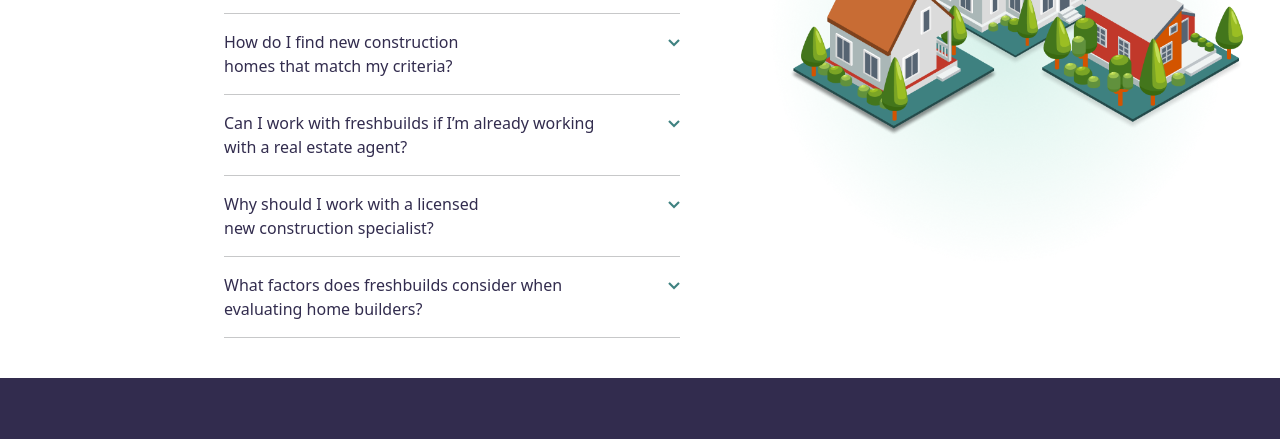
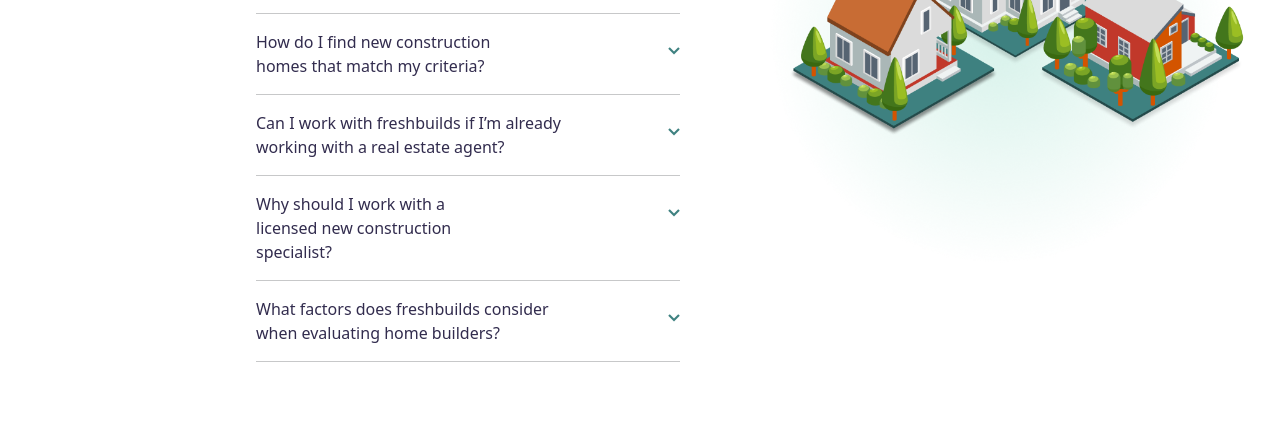
Before and after one commit to zarrar79/Freshbuilds, a plain HTML site: page index.html in a window 1280 px wide. Shown: the part 3467-3906 px from the top of the page. Drawn offline with Linux system fonts and the light colour scheme.

Commit message:
first commit

```diff
--- a/index.css
+++ b/index.css
@@ -549,10 +549,10 @@ margin-left: 3vh;
 }
 .fourth{
   margin-top: 2vh;
-  margin-left: 28vh;
+  margin-left: 32vh;
   /* border: 1px red solid; */
   display: flex;
-  margin-bottom: 3vh;
+  margin-bottom: 8vh;
 }
 .fourthl{
   margin-top: 11vh;
@@ -573,7 +573,7 @@ margin-left: 3vh;
 }
 .what{
   font-weight: 500;
-  font-size: 16;
+  font-size: 16px;
   color: rgba(50, 44, 78, 1);
 }
 .wflex{
@@ -584,6 +584,7 @@ margin-left: 3vh;
   display: flex;
 }
 .dropdown{
+  margin-top: 1vh;
   margin-left: 5vh;
 }
 .wflex1{
@@ -601,6 +602,7 @@ hr{
   border: 1px;
 }
 .foot{
+  padding-top: 1vh;
   background-color:rgba(50, 44, 78, 1);
   height: auto;
   padding-bottom: 1vh;
--- a/index.html
+++ b/index.html
@@ -257,22 +257,22 @@
                         <hr>
                         <div class="wflex">
                             <div class="what" >How do I find new construction homes that match my criteria?</div>
-                        <div class="dropdown" style="margin-left: 20.5vh;"><img src="Vector.png" alt=""></div>
+                        <div class="dropdown" style="margin-left: 22vh;"><img src="Vector.png" alt=""></div>
                         </div>
                         <hr>
                         <div class="wflex">
                             <div class="what">Can I work with freshbuilds if I’m already working with a real estate agent?</div>
-                        <div class="dropdown" style="margin-left: 7.5vh;"><img src="Vector.png" alt=""></div>
+                        <div class="dropdown" style="margin-left: 8vh;"><img src="Vector.png" alt=""></div>
                         </div>
                         <hr>
                         <div class="wflex">
                             <div class="what">Why should I work with a licensed new construction specialist?</div>
-                        <div class="dropdown" style="margin-left: 20.4vh;"><img src="Vector.png" alt=""></div>
+                        <div class="dropdown" style="margin-left: 21.8vh;"><img src="Vector.png" alt=""></div>
                         </div>
                         <hr>
                         <div class="wflex">
                             <div class="what">What factors does freshbuilds consider when evaluating home builders?</div>
-                        <div class="dropdown" style="margin-left: 10vh;"><img src="Vector.png" alt=""></div>
+                        <div class="dropdown" style="margin-left: 11vh;"><img src="Vector.png" alt=""></div>
                         </div>
                         <hr>
                     </div>
```
